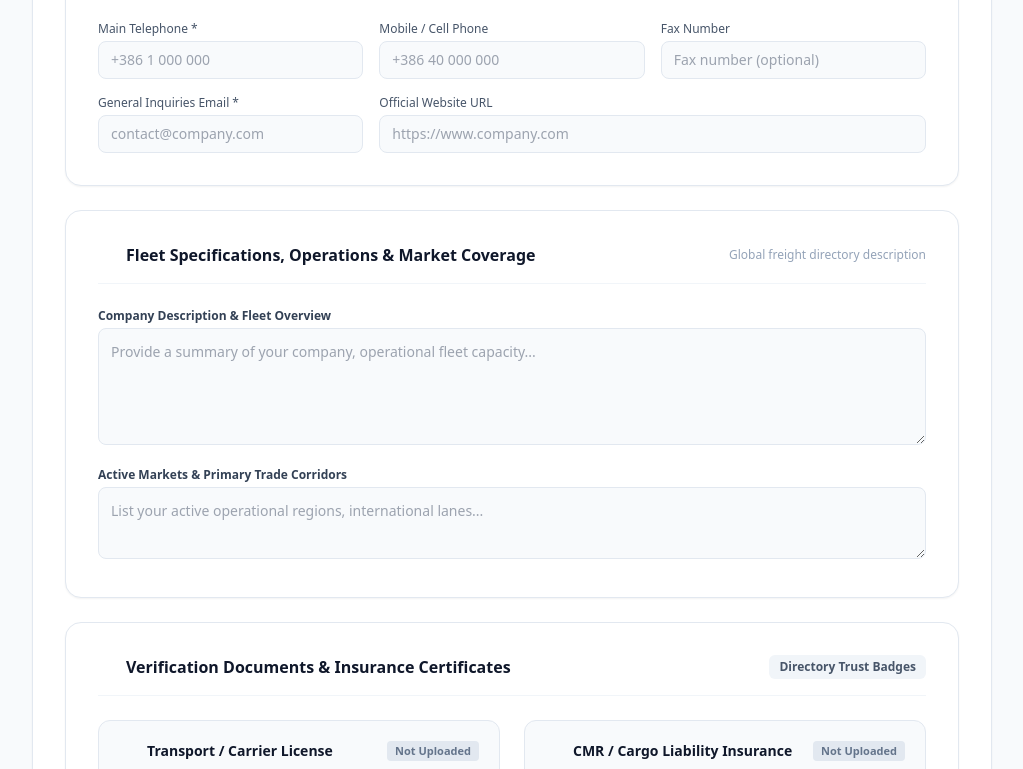
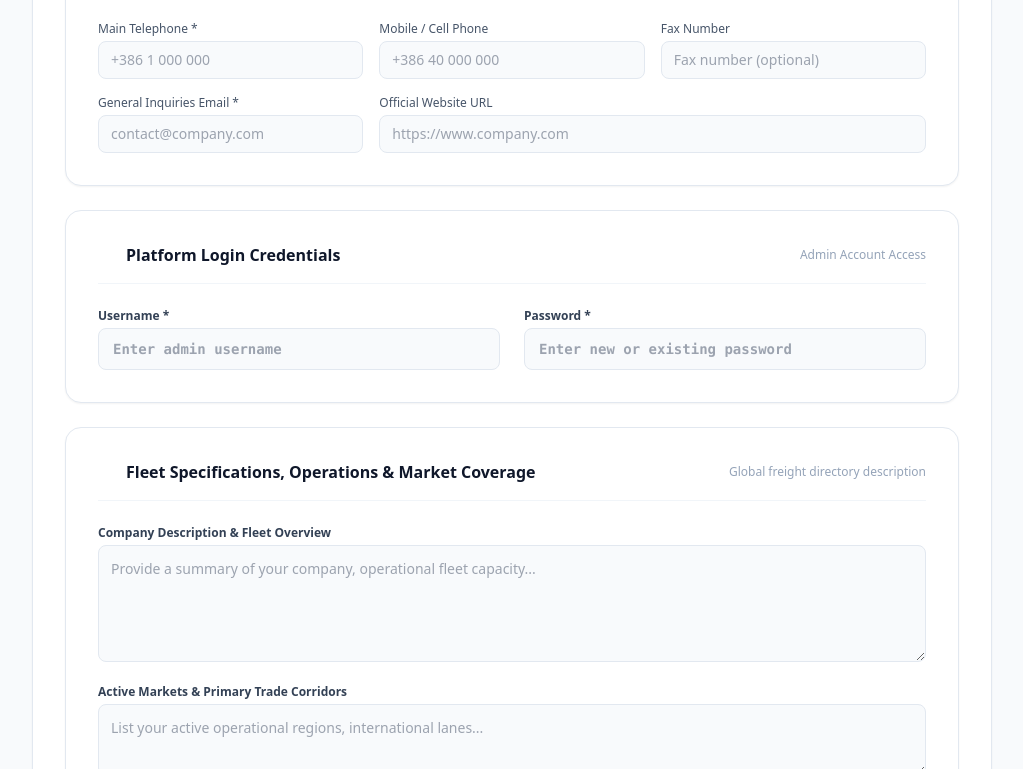
Before and after one commit to Dejc123/payfreight-escrow, a website: page public/cargotrans/dashboard/company_profile.html in a window 1280 px wide. Shown: the part 1081-1850 px from the top of the page, without its empty margins (128-1151 px from the left). Drawn offline with nearby package versions, Linux system fonts and the light colour scheme.

Commit message:
Add platform login credentials section
Added platform login credentials section with fields for username and password.

```diff
--- a/public/cargotrans/dashboard/company_profile.html
+++ b/public/cargotrans/dashboard/company_profile.html
@@ -227,6 +227,28 @@
     <div class="sm:col-span-2">
       <label class="block text-xs font-medium text-slate-600 mb-1">Official Website URL</label>
       <input type="text" id="websiteUrl" placeholder="https://www.company.com" class="w-full bg-slate-50 border border-slate-200 rounded-lg px-3 py-2 text-sm focus:outline-none focus:border-enterprise-600">
+    </div>
+  </div>
+</div>
+
+  <!-- SECTION: PLATFORM LOGIN CREDENTIALS -->
+<div class="bg-white rounded-2xl shadow-sm border border-slate-200 p-6 md:p-8 space-y-6">
+  <div class="flex items-center justify-between border-b border-slate-100 pb-4">
+    <h2 class="text-base font-bold text-slate-900 flex items-center gap-2">
+      <i data-lucide="key" class="w-5 h-5 text-enterprise-600"></i>
+      <span>Platform Login Credentials</span>
+    </h2>
+    <span class="text-xs text-slate-400">Admin Account Access</span>
+  </div>
+
+  <div class="grid grid-cols-1 sm:grid-cols-2 gap-6">
+    <div>
+      <label class="block text-xs font-bold text-slate-700 mb-1">Username *</label>
+      <input type="text" id="company_username" placeholder="Enter admin username" class="w-full bg-slate-50 border border-slate-200 rounded-lg px-3.5 py-2.5 text-sm font-mono font-bold text-slate-900 focus:outline-none focus:border-enterprise-600" required>
+    </div>
+    <div>
+      <label class="block text-xs font-bold text-slate-700 mb-1">Password *</label>
+      <input type="text" id="company_password" placeholder="Enter new or existing password" class="w-full bg-slate-50 border border-slate-200 rounded-lg px-3.5 py-2.5 text-sm font-mono font-bold text-slate-900 focus:outline-none focus:border-enterprise-600" required>
     </div>
   </div>
 </div>
@@ -559,6 +581,8 @@ if (companyRecord) {
         setValue('websiteUrl', companyRecord.website);
         setValue('fleetDescription', companyRecord.fleet_description);
         setValue('activeMarkets', companyRecord.active_markets);
+        setValue('company_username', companyRecord.username);
+        setValue('company_password', companyRecord.password);
 
 // Točno usklajeno s Supabase shemo:
         const firstName = (member && member.first_name) ? member.first_name : (companyRecord.contact_person || '');
@@ -738,6 +762,11 @@ if (companyRecord) {
           banner_url: savedBannerUrl,
           license_url: savedLicenseUrl,
           insurance_url: savedInsuranceUrl
+
+          // Dodaš še tole:
+          username: document.getElementById('company_username').value.trim(),
+          password: document.getElementById('company_password').value.trim()
+
         };
 
         if (!companyId) throw new Error('Company record is not linked. Profile update cancelled to prevent creating or changing the wrong company.');
```
